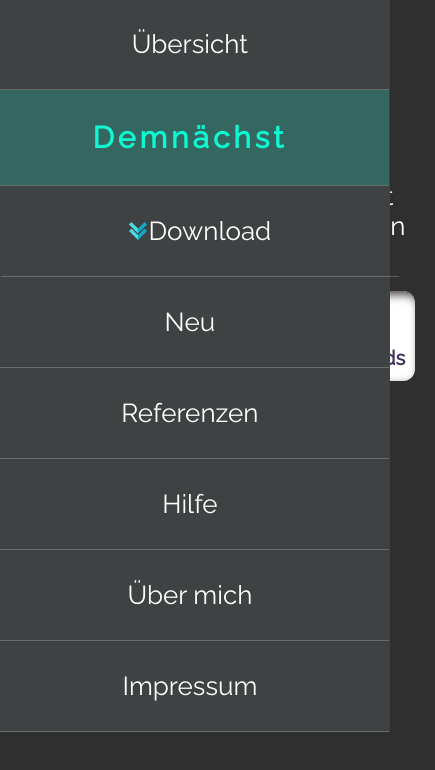
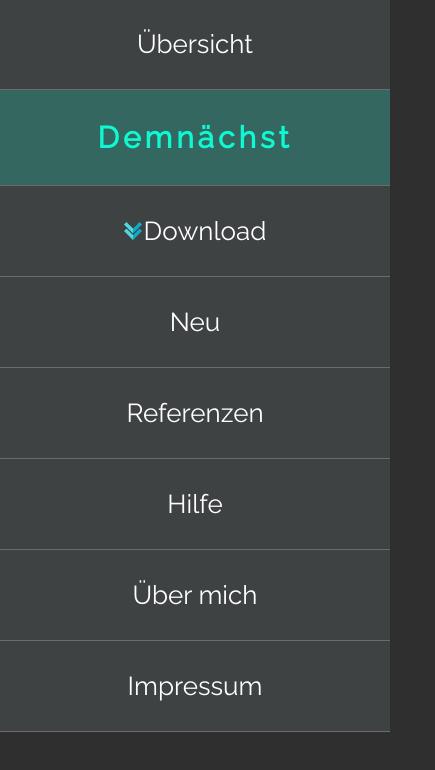
Before and after one commit to 23Julian03/23Julian03.github.io, a plain HTML site: page comingSoon.html in a window 390 px wide. Both pictures are taken after a click on the label 340 px from the left and 32 px from the top of the page. Shown: the part 66-836 px from the top of the page, 435 px wide, since content can reach past the window. Drawn offline with Linux system fonts and the light colour scheme.

Commit message:
Add files via upload

```diff
--- a/comingSoon.html
+++ b/comingSoon.html
@@ -65,10 +65,14 @@
                 <p>Diese Internetseite wird komplett überarbeitet und unter einer neuen Domain verfügbar sein.</p>
 
                 <div class="countdown"> <!-- boxes -->
-                    <div class="time"><a id="day"></a><span>Days</span></div>
-                    <div class="time"><a id="hour"></a><span>Hours</span></div>
-                    <div class="time"><a id="minute"></a><span>Minutes</span></div>
-                    <div class="time"><a id="second"></a><span>Seconds</span></div>
+                    <div class="above">
+                        <div class="time"><a id="day"></a><span>Days</span></div>
+                        <div class="time"><a id="hour"></a><span>Hours</span></div>
+                    </div>
+                    <div class="below">
+                        <div class="time"><a id="minute"></a><span>Minutes</span></div>
+                        <div class="time"><a id="second"></a><span>Seconds</span></div>
+                    </div>
                 </div>
             </div>
 
--- a/css/comingSoonStyle.css
+++ b/css/comingSoonStyle.css
@@ -36,6 +36,10 @@
 #content .contentBox .countdown { /* boxes */
     display: flex;
     margin: 20px 0;
+}
+
+#content .contentBox .countdown .above, #content .contentBox .countdown .below {
+    display: flex;
 }
 
 #content .contentBox .countdown .time { /* box */
@@ -102,8 +106,22 @@
 }
 
 @media(max-width: 560px) { /* remove image */
-    #content .contentBox {
-        display: contents;
+    #content .contentBox h1 {
+        font-size: 50px;
+    }
+
+    #content .contentBox h2 {
+        font-size: 23px;
+    }
+
+    #content .contentBox .countdown {
+        display: block;
+    }
+
+    #content .contentBox .above, #content .contentBox .below {
+        margin-bottom: 15px;
+        align-items: center;
+        justify-content: center;
     }
 
     #content .imageBox {
--- a/css/mainStyle.css
+++ b/css/mainStyle.css
@@ -27,7 +27,6 @@ html { /* full device height will be used */
 body {
     height: 100%;
     background-color: rgb(47, 47, 47);
-    overflow-x: hidden;
 }
 
 /* LOGO */
@@ -281,8 +280,8 @@ label img { /* image in dropdown element */
 
     nav li {
         height: min-content;
-        width: 102%;
-        left: -9px;
+        width: 100%;
+
         border-bottom: 1px solid rgba(205, 205, 205, 0.3);
     }
 
@@ -308,6 +307,7 @@ label img { /* image in dropdown element */
     /* ELEMENT WITH DROPDOWN */
     .expandable_li {
         display: block; /* dropdown visible */
+        left: -10px;
     }
 
     .expandable_li label {
@@ -371,4 +371,16 @@ label img { /* image in dropdown element */
     #logo img {
         display: none; /* not vivisble */
     }
+
+    #navbarContent {
+        margin: 0 auto;
+    }
 }
+
+@media(max-width: 300px) {
+    /* logo - smaller */
+    #companyName {
+        font-size: 35px;
+        text-shadow: 1px 1px 3px var(--highlight-color);
+    }
+}
```
